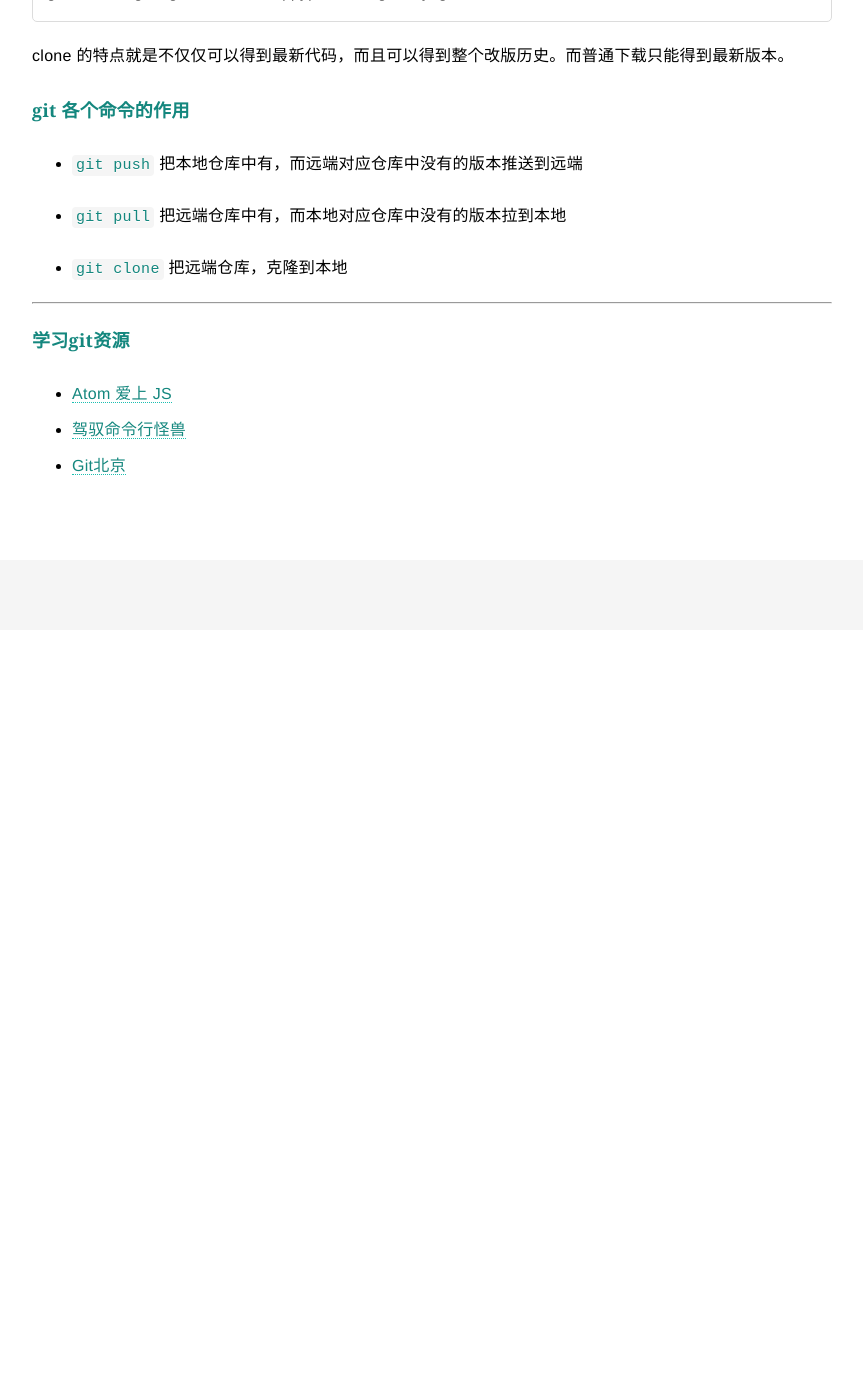
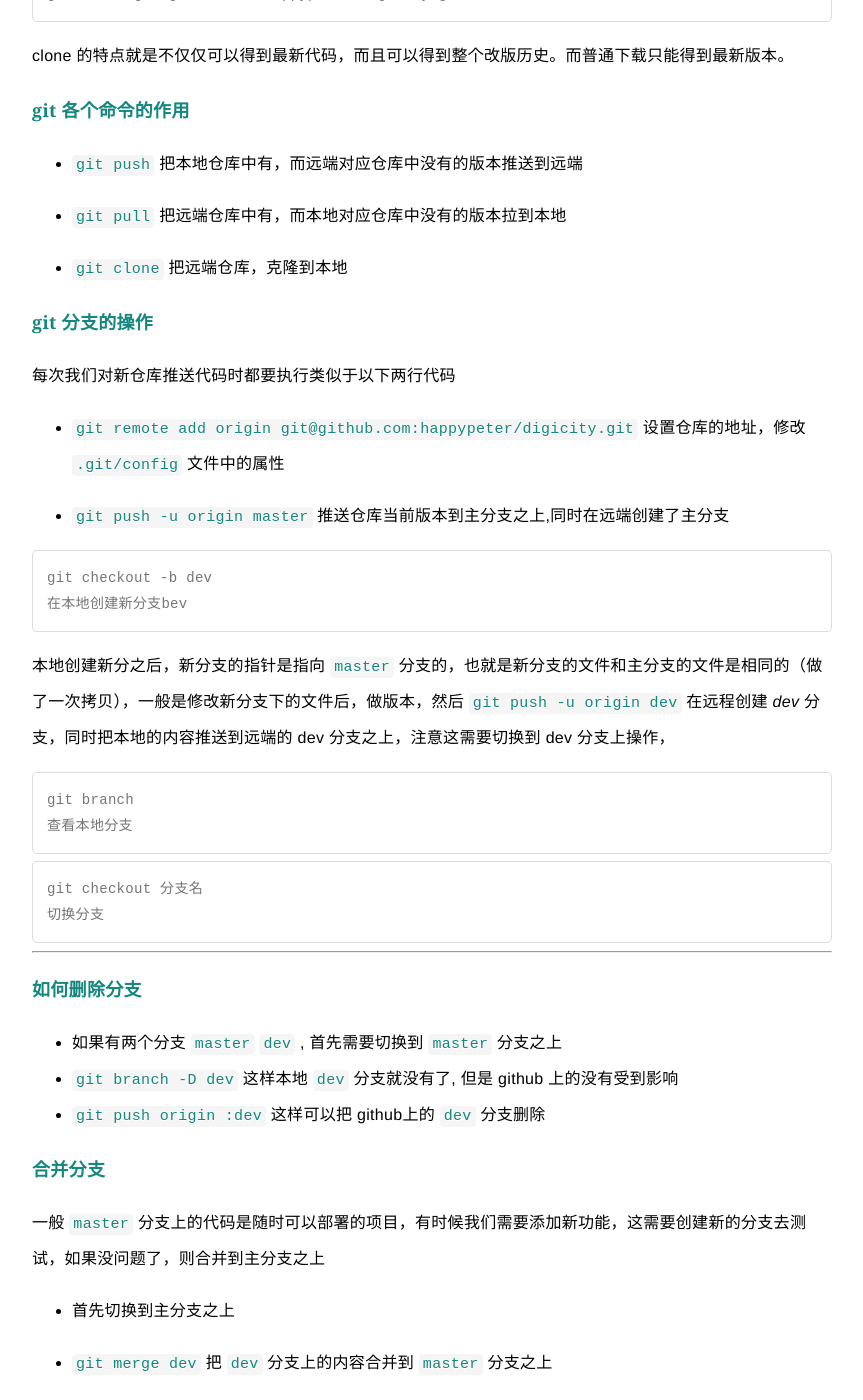
Before and after one commit to jacktown11/yewenxiang23.github.io, a Jekyll site: the page built from basic/1-git.md, in a window 1280 px wide and 1400 px high, scrolled down 2426 px. Shown: the whole window, without its empty margins (208-1071 px from the left). Built offline with Jekyll 4.4.1, drawn with Linux system fonts in a browser that asks for light colours; before the commit the page ends 3056 px from its top, so only the background shows below that; some of the changed text lies outside the part shown.

Commit message:
add something

````diff
--- a/_includes/toc.html
+++ b/_includes/toc.html
@@ -43,7 +43,7 @@
         <tr class="chapter-wrap">
          <td class="chapter-index">第 7 章</td>
          <td class="chapter-title">
-           <a href="./basic/1-jeckyll.html">Jekyll框架认识</a>
+           <a href="./basic/1-jeckyll.html">Jeckyll框架认识</a>
          </td>
         </tr>
       </tbody>
--- a/basic/1-git.md
+++ b/basic/1-git.md
@@ -94,7 +94,46 @@ clone 的特点就是不仅仅可以得到最新代码，而且可以得到整
 
 - `git clone` 把远端仓库，克隆到本地
 
+### git 分支的操作
+
+每次我们对新仓库推送代码时都要执行类似于以下两行代码
+
+- `git remote add origin git@github.com:happypeter/digicity.git` 设置仓库的地址，修改 `.git/config` 文件中的属性
+
+- `git push -u origin master` 推送仓库当前版本到主分支之上,同时在远端创建了主分支
+
+```
+git checkout -b dev
+在本地创建新分支bev
+```
+本地创建新分之后，新分支的指针是指向 `master` 分支的，也就是新分支的文件和主分支的文件是相同的（做了一次拷贝），一般是修改新分支下的文件后，做版本，然后 `git push -u origin dev` 在远程创建 *dev* 分支，同时把本地的内容推送到远端的 dev 分支之上，注意这需要切换到 dev 分支上操作，
+
+```
+git branch
+查看本地分支
+```
+
+```
+git checkout 分支名
+切换分支
+```
 ---
+
+### 如何删除分支
+
+- 如果有两个分支 `master` `dev` , 首先需要切换到 `master` 分支之上
+- `git branch -D dev` 这样本地 `dev` 分支就没有了, 但是 github 上的没有受到影响
+- `git push origin :dev` 这样可以把 github上的 `dev` 分支删除
+
+### 合并分支
+一般 `master` 分支上的代码是随时可以部署的项目，有时候我们需要添加新功能，这需要创建新的分支去测试，如果没问题了，则合并到主分支之上
+
+- 首先切换到主分支之上
+
+- `git merge dev` 把 `dev` 分支上的内容合并到 `master` 分支之上
+
+- 如果需要删除这个分支，则进行上面的删除分支操作。
+
 
 ### 学习git资源
 
````
